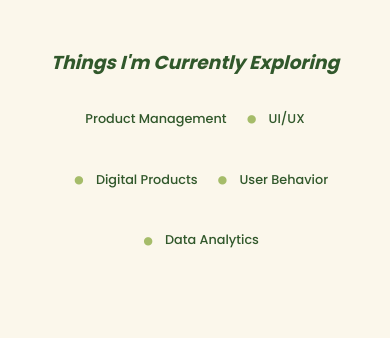
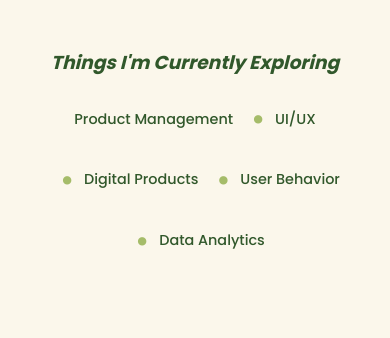
Before and after one commit to aulianurshiva/myportofolio, a Django app: page / in a window 390 px wide. Shown: the part 2220-2558 px from the top of the page. Run offline with Django 5.2, Linux system fonts and the light colour scheme.

```diff
--- a/static/css/style.css
+++ b/static/css/style.css
@@ -588,7 +588,7 @@ h1, .brand {
     }
 
     .exploring-list {
-        font-size: 0.8rem;
+        font-size: 0.9rem;
         gap: 0.6rem 0.5rem;
     }
 
```
Also changed, not shown: README.md.
